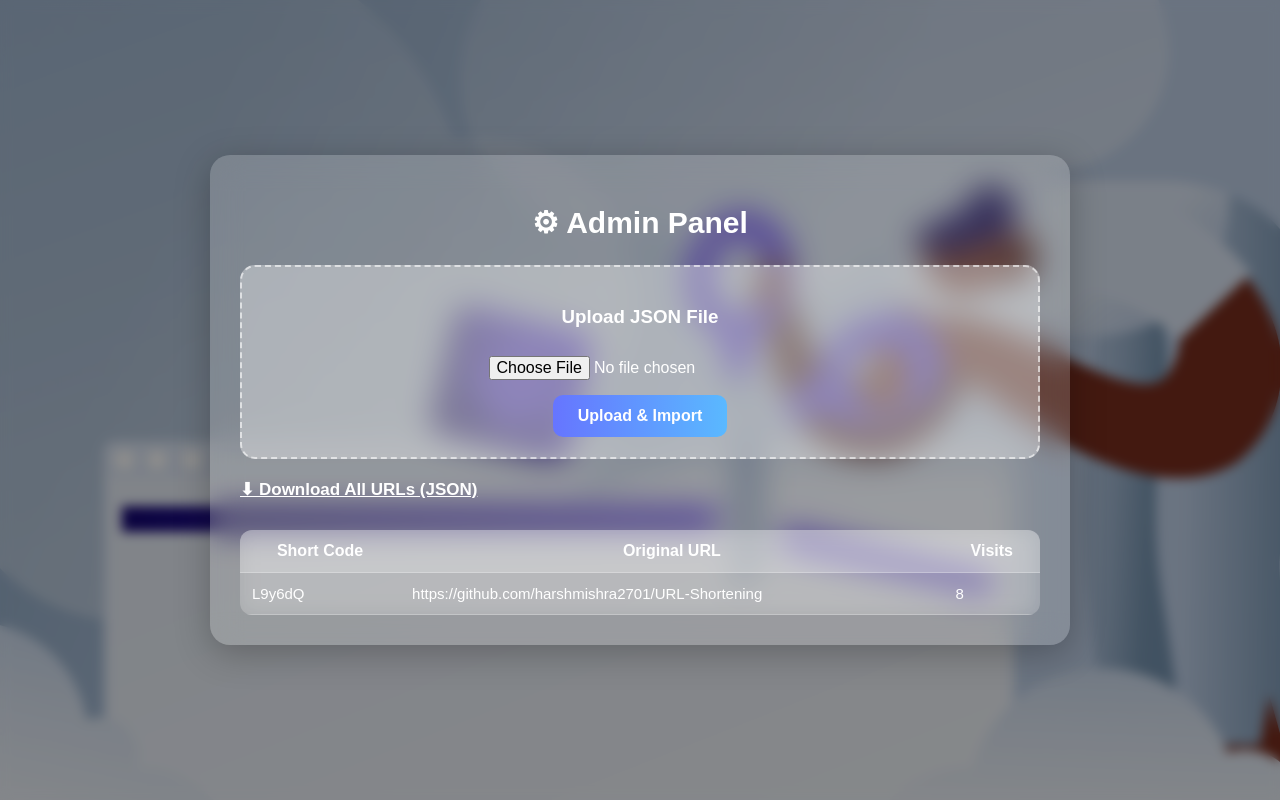
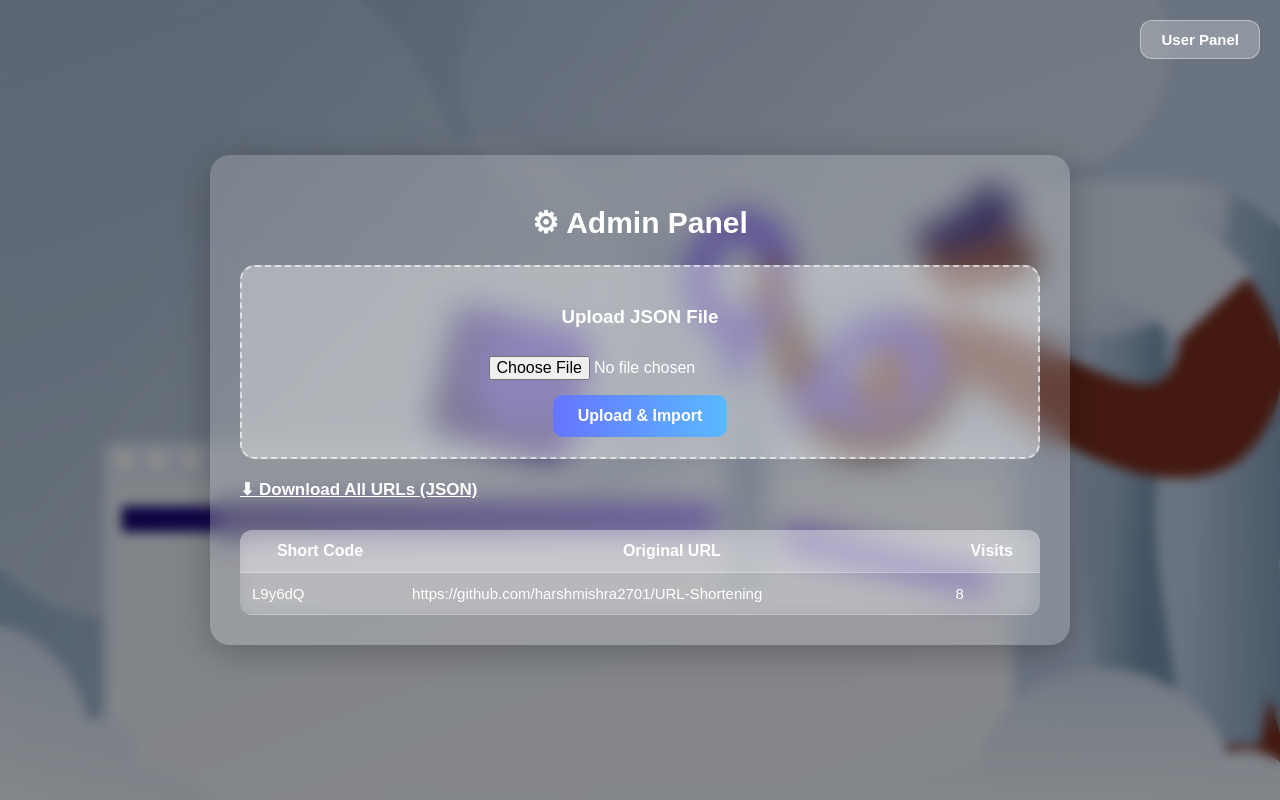
Before and after one commit to harshmishra2701/URL-Shortening, a Flask app: page /admin in a window 1280 px wide. Run offline with Flask 3, Linux system fonts and the light colour scheme.

Commit message:
Added navigation buttons for switching between User Panel and Admin Panel (UI update)

```diff
--- a/templates/admin.html
+++ b/templates/admin.html
@@ -114,6 +114,31 @@
 </head>
 
 <body>
+<a href="/" class="panel-btn">User Panel</a>
+
+<style>
+.panel-btn {
+    position: fixed;
+    top: 20px;
+    right: 20px;
+    background: rgba(255,255,255,0.25);
+    padding: 10px 20px;
+    border-radius: 12px;
+    backdrop-filter: blur(8px);
+    font-size: 15px;
+    font-weight: 600;
+    color: white;
+    text-decoration: none;
+    border: 1px solid rgba(255,255,255,0.4);
+    z-index: 9999;
+    transition: 0.3s;
+}
+.panel-btn:hover {
+    background: rgba(255,255,255,0.4);
+    transform: scale(1.05);
+}
+</style>
+
 
 <div class="overlay"></div>
 
```
Also changed, not shown: templates/index.html (+24 -0 lines), image.png (added).
